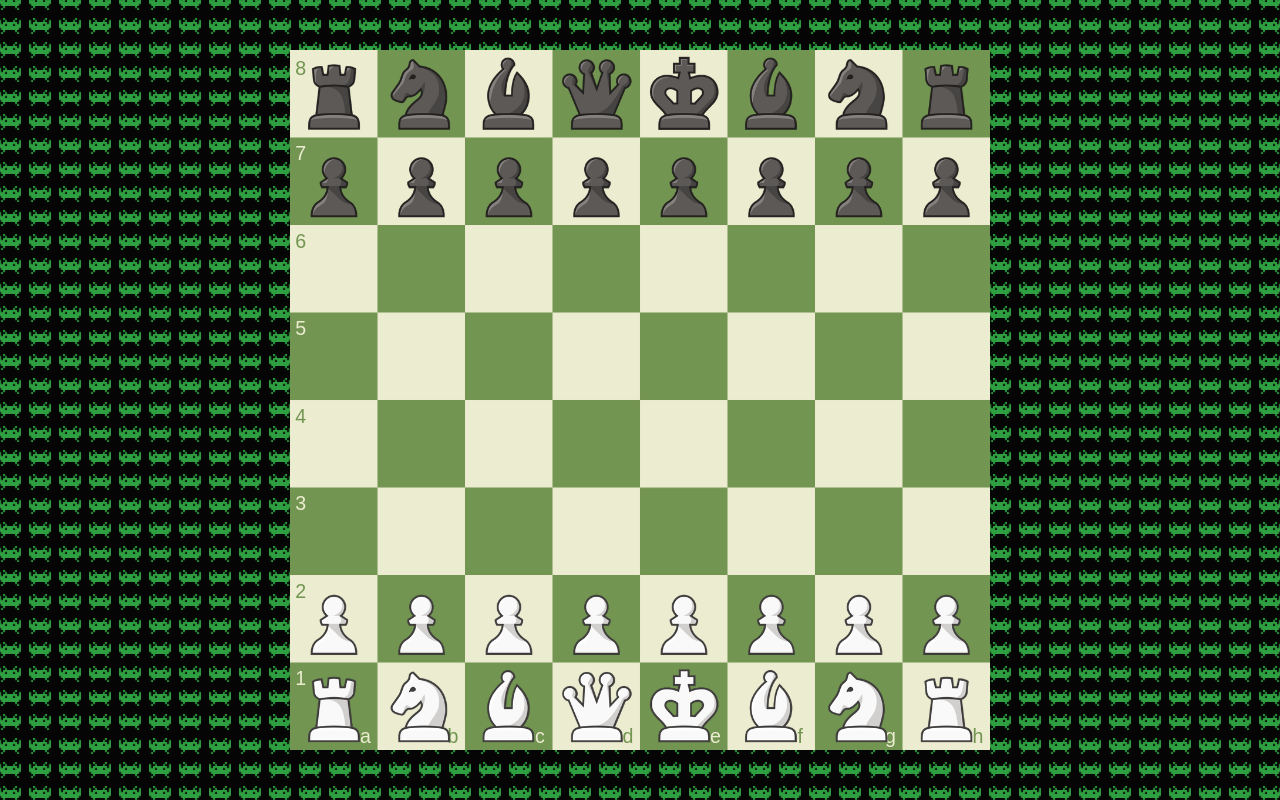
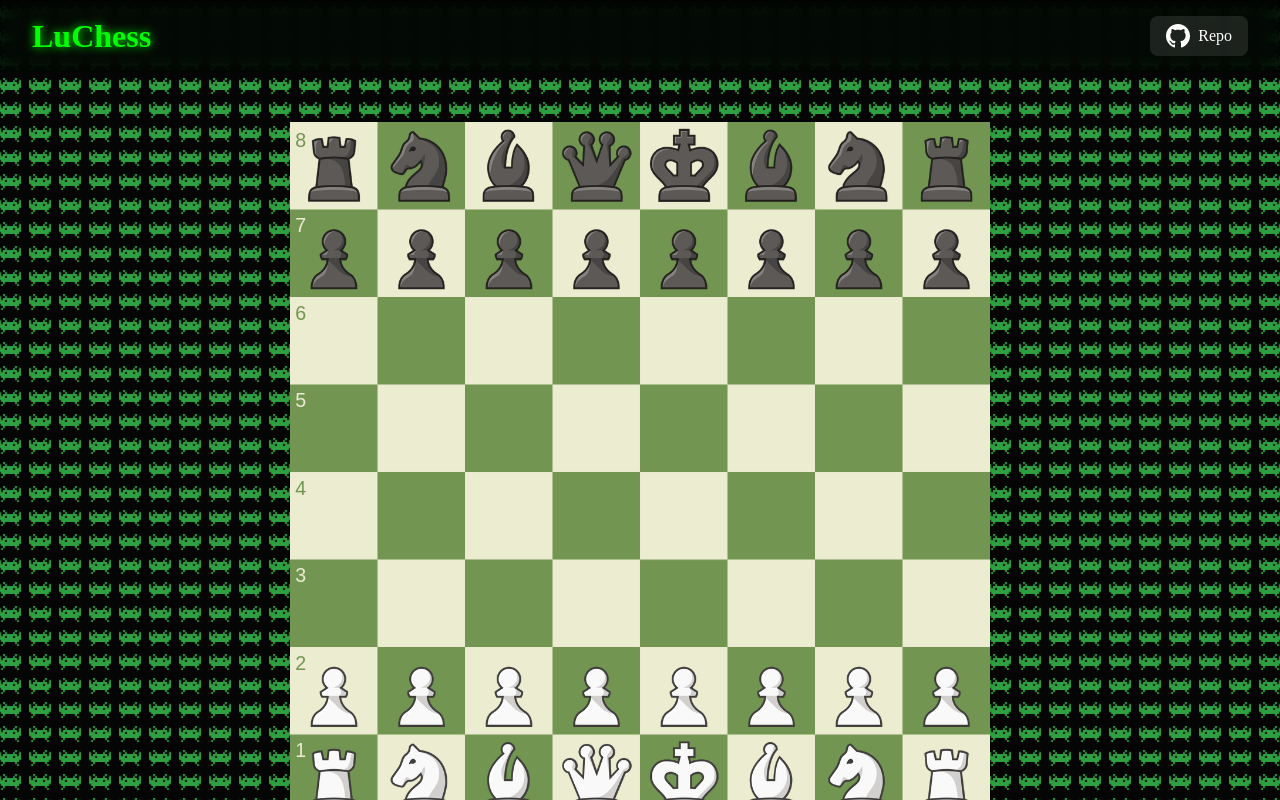
Before and after one commit to luciodale/luchess, a SvelteKit app: page / in a window 1280 px wide. Shown: the top 800 px of the page. Built offline with nearby package versions, Linux system fonts and the light colour scheme.

Commit message:
add header

```diff
--- a/src/routes/+page.svelte
+++ b/src/routes/+page.svelte
@@ -2,5 +2,15 @@
 import Chessboard from "../components/Chessboard.svelte";
 </script>
 
+<header class="header">
+  <h1>LuChess</h1>
+  <a href="https://github.com/luciodale/luchess" target="_blank" rel="noopener noreferrer" class="github-link">
+    <svg width="24" height="24" viewBox="0 0 24 24" fill="currentColor">
+      <path d="M12 0c-6.626 0-12 5.373-12 12 0 5.302 3.438 9.8 8.207 11.387.599.111.793-.261.793-.577v-2.234c-3.338.726-4.033-1.416-4.033-1.416-.546-1.387-1.333-1.756-1.333-1.756-1.089-.745.083-.729.083-.729 1.205.084 1.839 1.237 1.839 1.237 1.07 1.834 2.807 1.304 3.492.997.107-.775.418-1.305.762-1.604-2.665-.305-5.467-1.334-5.467-5.931 0-1.311.469-2.381 1.236-3.221-.124-.303-.535-1.524.117-3.176 0 0 1.008-.322 3.301 1.23.957-.266 1.983-.399 3.003-.404 1.02.005 2.047.138 3.006.404 2.291-1.552 3.297-1.23 3.297-1.23.653 1.653.242 2.874.118 3.176.77.84 1.235 1.911 1.235 3.221 0 4.609-2.807 5.624-5.479 5.921.43.372.823 1.102.823 2.222v3.293c0 .319.192.694.801.576 4.765-1.589 8.199-6.086 8.199-11.386 0-6.627-5.373-12-12-12z"/>
+    </svg>
+    Repo
+  </a>
+</header>
+
 <Chessboard orientation="w" />
 <!-- <Chessboard orientation="b" /> -->
--- a/src/style.css
+++ b/src/style.css
@@ -653,3 +653,42 @@
 .promotion-piece.br {
 	background-image: url("/images/chess/br.png");
 }
+
+.header {
+  display: flex;
+  justify-content: space-between;
+  align-items: center;
+  padding: 1rem 2rem;
+  background: rgba(0, 0, 0, 0.8);
+  color: white;
+  backdrop-filter: blur(10px);
+  position: sticky;
+  top: 0;
+  z-index: 100;
+}
+
+.header h1 {
+  margin: 0;
+  font-size: 2rem;
+  font-weight: bold;
+  color: #00ff00;
+  text-shadow: 0 0 10px #00ff00;
+}
+
+.github-link {
+  display: flex;
+  align-items: center;
+  gap: 0.5rem;
+  color: white;
+  text-decoration: none;
+  padding: 0.5rem 1rem;
+  border-radius: 8px;
+  background: rgba(255, 255, 255, 0.1);
+  transition: all 0.3s ease;
+}
+
+.github-link:hover {
+  background: rgba(255, 255, 255, 0.2);
+  transform: translateY(-2px);
+  box-shadow: 0 4px 12px rgba(0, 255, 0, 0.3);
+}
```
